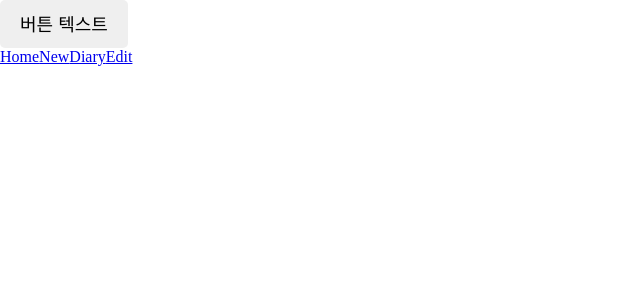
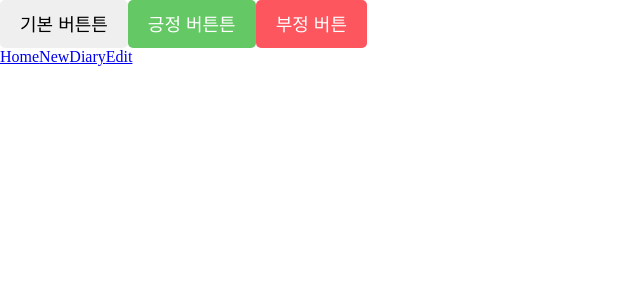
Before and after one commit to Big1029/reactstd, a React (Create React App) app: page / in a window 1280 px wide. Shown: the top 300 px of the page, without its empty margins (0-640 px from the left). Built offline with nearby package versions, Linux system fonts and the light colour scheme; a web font is replaced by a local one.

Commit message:
긍정,기본, 부정버튼 생성후 디자인

```diff
--- a/src/component/Button.css
+++ b/src/component/Button.css
@@ -10,3 +10,16 @@
   white-space: nowrap;
   font-family: "Nanum Pen Script";
 }
+
+.Button_defualt {
+  background-color: #ececec;
+  color: black;
+}
+.Button_positive {
+  background-color: #64c964;
+  color: white;
+}
+.Button_negative {
+  background-color: #fd565f;
+  color: white;
+}
--- a/src/component/Button.js
+++ b/src/component/Button.js
@@ -2,6 +2,7 @@ import "./Button.css"
 
 const Button = ({ text, type, onClick }) => {
   const btnType = ["positive", "negative"].includes(type) ? type : "default"
+  console.log(type)
   return (
     <button
       className={["Button", `Button_${btnType}`].join(" ")}
@@ -11,4 +12,7 @@ const Button = ({ text, type, onClick }) => {
     </button>
   )
 }
+Button.dedaultProps = {
+  type: "default"
+}
 export default Button
--- a/src/pages/Home.js
+++ b/src/pages/Home.js
@@ -4,9 +4,26 @@ const Home = () => {
   return (
     <div>
       <Button
-        text={"버튼 텍스트"}
+        type="default"
+        text={"기본 버튼튼"}
         onClick={() => {
-          alert("hi")
+          alert("default button")
+        }}
+      />
+
+      <Button
+        type="positive"
+        text={"긍정 버튼튼"}
+        onClick={() => {
+          alert("positive button")
+        }}
+      />
+
+      <Button
+        type="negative"
+        text={"부정 버튼"}
+        onClick={() => {
+          alert("negative button")
         }}
       />
     </div>
```
Also changed, not shown: src/component/Header.css (added, +22 -0 lines), src/component/Header.js (added, +12 -0 lines).
